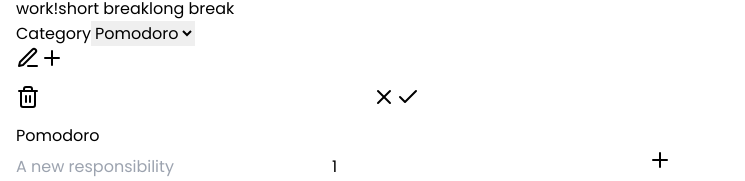
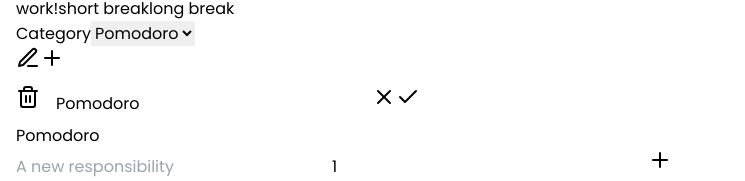
Before and after one commit to Elagoht/PomoDoIt, a React (Vite) app: page / in a window 1280 px wide. Both pictures are taken after a click on the button 28 px from the left and 180 px from the top of the page. Shown: the part 122-303 px from the top of the page, without its empty margins (0-745 px from the left). Built offline with nearby package versions, Linux system fonts and the light colour scheme.

Commit message:
chore: renaming default value and placeholder

```diff
--- a/src/components/CategoryCard.tsx
+++ b/src/components/CategoryCard.tsx
@@ -141,6 +141,8 @@ const CategoryCard: FC = () => {
             </AnimatePresence>
             <input
               id="rename-input"
+              placeholder="Rename your category"
+              defaultValue={categories[category]}
               className="flex-1 p-2 rounded-lg text-neutral-800"
               onFocus={() => setDeleting(false)}
               onKeyDown={(event) => handleRenameWithEnter(event)}
```
